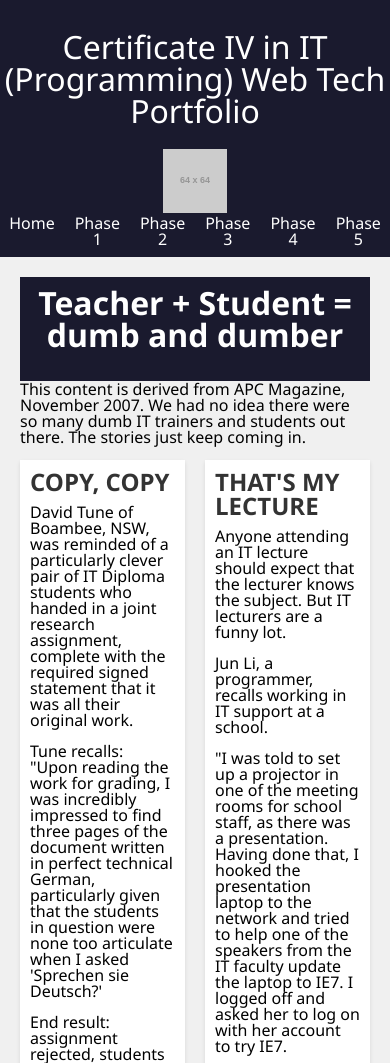
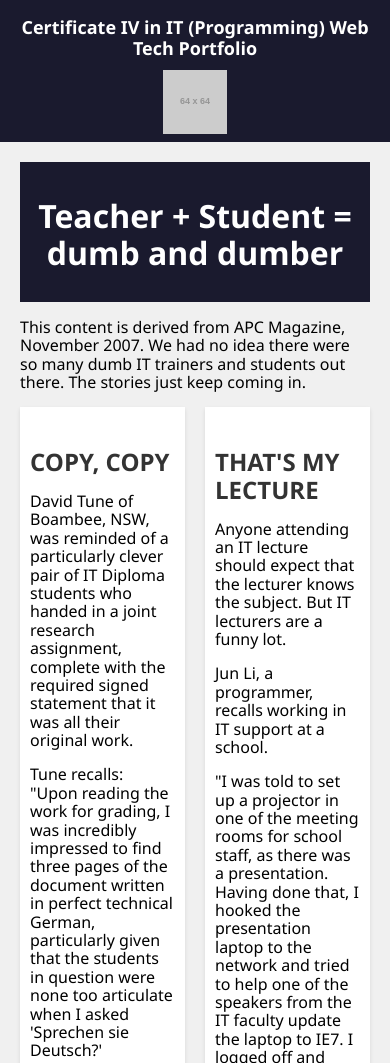
Before and after one commit to Daschwas/WebTechProj, a plain HTML site: page phase-2/index.html in a window 390 px wide. Shown: the top 1063 px of the page. Drawn offline with Linux system fonts and the light colour scheme; placeholder pictures from the web are drawn by us.

Commit message:
feat: site mobile header
added CSS to allow header to appear properly on mobile

```diff
--- a/phase-2/index.html
+++ b/phase-2/index.html
@@ -6,12 +6,6 @@
           content="width=device-width, user-scalable=no, initial-scale=1.0, maximum-scale=1.0, minimum-scale=1.0">
     <meta http-equiv="X-UA-Compatible" content="ie=edge">
     <title>Dale Schwass | Web Tech | Cert 4 Prog</title>
-    <link rel="stylesheet" href="../assets/css/csstools-forms.css">
-    <link rel="stylesheet" href="../assets/css/csstools-sanitize.css">
-    <link rel="stylesheet" href="../assets/css/csstools-typography.css">
-    <link rel="stylesheet" href="../assets/css/elad-reset.css">
-    <link rel="stylesheet" href="../assets/css/meyer-reset.css">
-    <link rel="stylesheet" href="../assets/css/modern-normalize.css">
     <link rel="stylesheet" href="../assets/css/necolas-normalize.css">
     <style>
       body {
@@ -37,9 +31,13 @@
         justify-content: center;
       }
 
+
+
       header nav li {
         margin: 0 10px;
       }
+
+
 
       h2 {
         font-size: 2em;
@@ -96,16 +94,29 @@
         margin-bottom: 15px;
       }
 
+      @media (max-width: 768px) {
+        .navigation-header {
+          display: none;
+        }
+        .page-header
+        {font-size: 9px;
+        max-width: 768px;
+          margin: 0 auto;
+          padding: 5px 0;
+        }
+      }
+
+
     </style>
     <link rel="stylesheet" href="../assets/css/csstools-forms.css">
   </head>
   <body>
-  <header>
+  <header class = "page-header">
     <div>
       <h1>Certificate IV in IT (Programming) Web Tech Portfolio</h1>
       <img src="https://placehold.co/64?text=logo" alt="Logo">
     </div>
-    <nav>
+    <nav class="navigation-header">
       <ul>
         <li><a href="../index.html">Home</a></li>
         <li><a href="phase-1/index.html">Phase 1</a></li>
```
